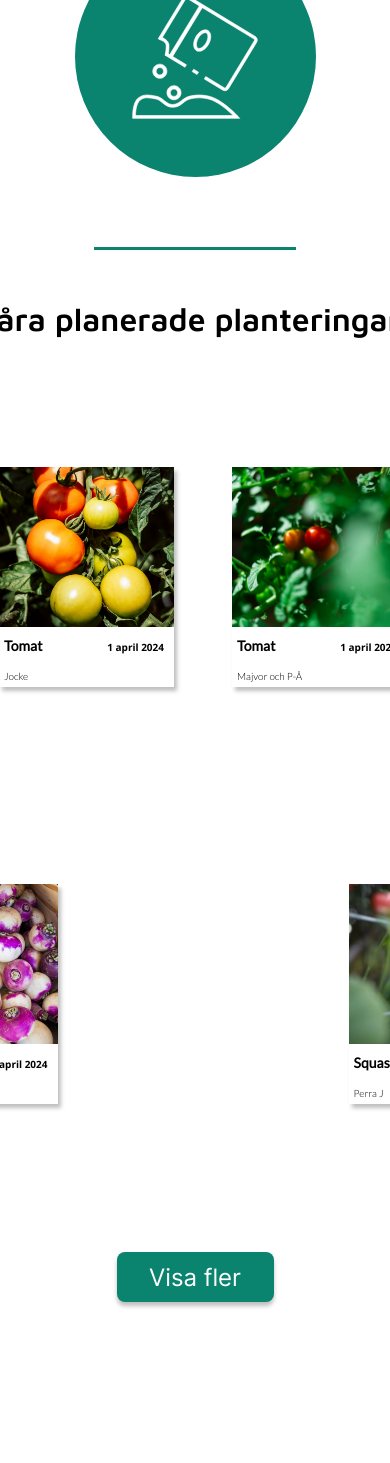
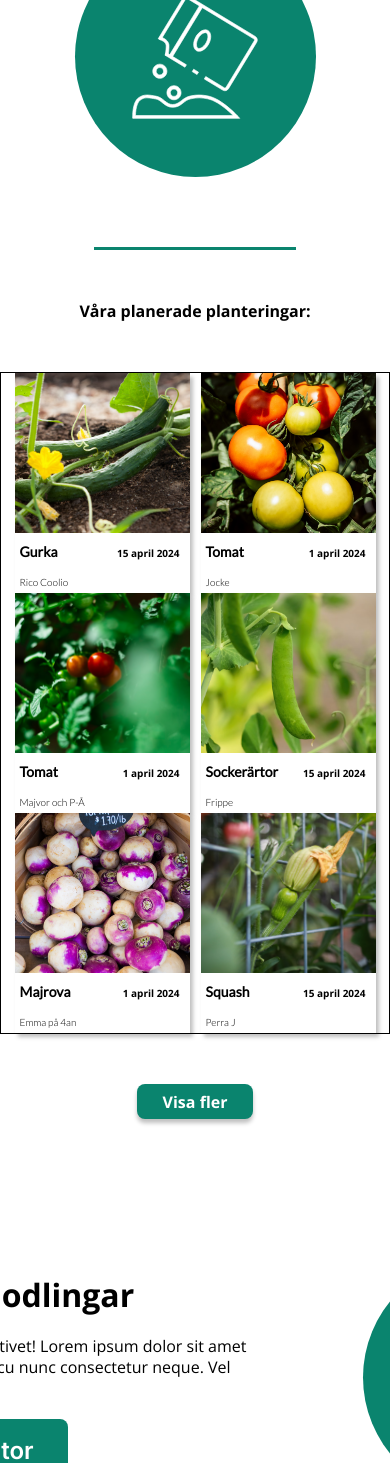
Before and after one commit to CarinWood/Planthood, a React (Vite) app: page / in a window 390 px wide. Shown: the part 994-2457 px from the top of the page. Built offline with nearby package versions, Linux system fonts and the light colour scheme; some icons are missing.

Commit message:
responsive css update

```diff
--- a/src/components/card/card.css
+++ b/src/components/card/card.css
@@ -82,7 +82,6 @@
     .card {
         width: 175px;
         height: 220px;
-        margin-left: 16px;
         box-shadow: 3px 4px 4px 0 rgba(0, 0, 0, 0.25);
     }
 
--- a/src/components/planning/planning.css
+++ b/src/components/planning/planning.css
@@ -22,5 +22,6 @@
         width: 100%;
         min-height: 400px;
         margin-top: 80px;
+        padding-left: 20px;
     }
 }
--- a/src/plantations/plantations.css
+++ b/src/plantations/plantations.css
@@ -40,3 +40,44 @@
     font-size: 24px;
     margin: 50px 0px 50px 0px;
 }
+
+@media screen and (max-width: 987px) {
+
+.headline {
+    font-family: "Open Sans";
+    font-size: 16px;
+    line-height: 22px;
+    text-align: center;
+    margin-bottom: 50px;
+}
+.plantations {
+    width: 390px;
+    height: auto;
+}
+
+
+.plant-grid {
+    width: 390px;
+    height: 100%;
+    display: flex;
+    flex-wrap: wrap;
+    justify-content: space-around;
+    align-items: center;
+    padding: 0px 8px;
+    border: 1px solid black;
+}
+
+.plantation-btn {
+    width: 116px;
+    height: 35px;
+    border-radius: 8px;
+    border: none;
+    cursor: pointer;
+    box-shadow: 0px 4px 4px 0px rgba(0, 0, 0, 0.25);
+    font-family: 'Open Sans', sans-serif;
+    font-weight: 700;
+    font-size: 16px;
+    margin: 50px 0px 50px 0px;
+}
+
+}
```
